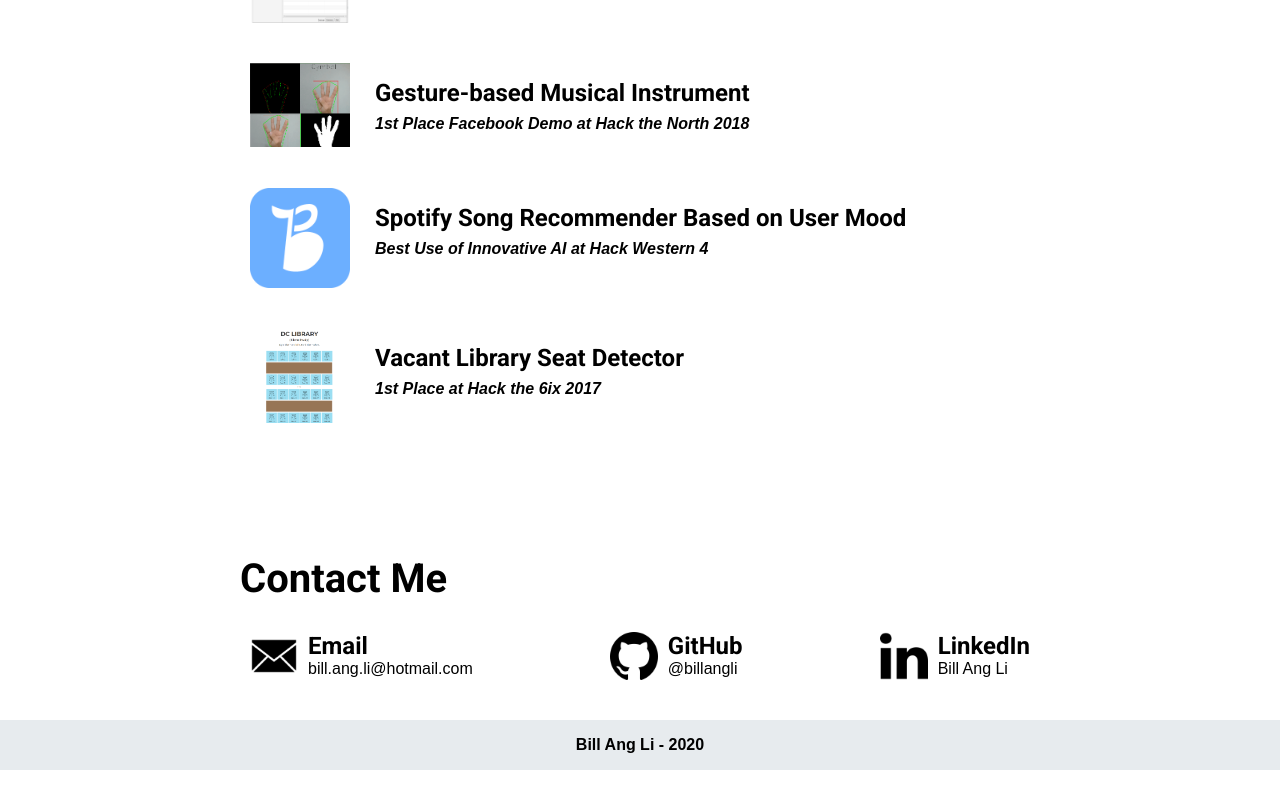
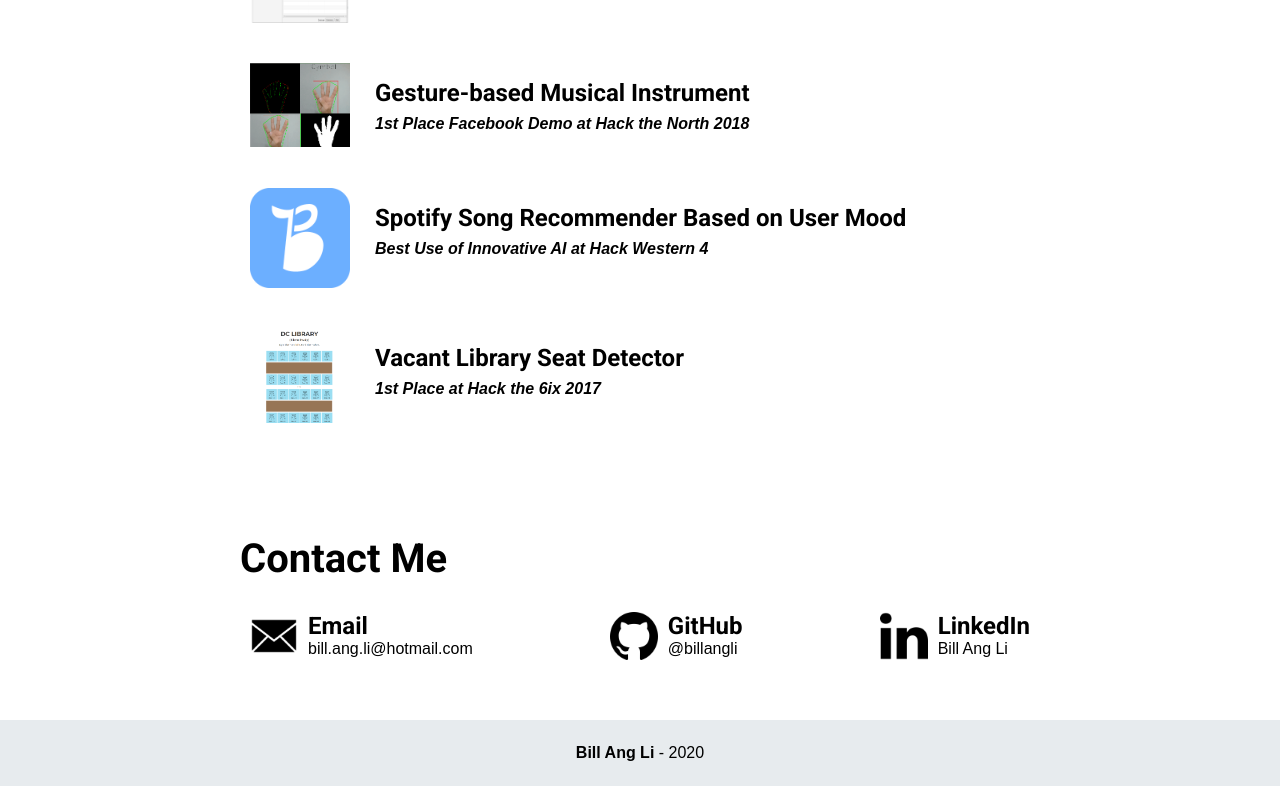
Before and after one commit to billangli/billangli.github.io, a Vue app: page / in a window 1280 px wide. Shown: the part 2026-2812 px from the top of the page. Built offline with nearby package versions, Linux system fonts and the light colour scheme.

Commit message:
Modify footer and spacing

```diff
--- a/src/App.vue
+++ b/src/App.vue
@@ -107,8 +107,7 @@
         </div>
       </div>
     </div>
-    <div id="contact" style="padding: 20px 0 30px 0">
-      <div class="container">
+    <div id="contact" class="container">
       <h1>Contact Me</h1>
       <div style="display: flex; justify-content: space-between">
         <a class="contact-entry" href="mailto:bill.ang.li@hotmail.com">
@@ -140,7 +139,6 @@
             <p>Bill Ang Li</p>
           </div>
         </a>
-        </div>
       </div>
     </div>
     <div id="footer">
@@ -187,9 +185,10 @@
 
 h4 {
   font-family: Arial, Helvetica, sans-serif;
+  font-weight: 400;
   font-size: 1em;
   margin: 0;
-  padding: 1em;
+  padding: 1.5em;
 }
 
 h5 {
@@ -320,6 +319,7 @@
 } */
 
 #footer {
+  margin-top: 50px;
   background: var(--light-gray);
 }
 </style>
```
Lines whose indentation alone changed are shown as unchanged.
